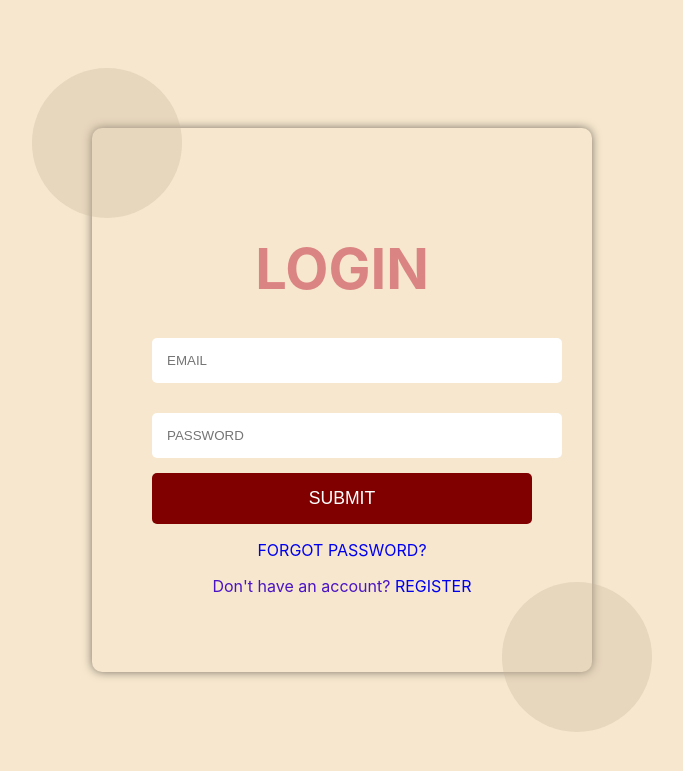
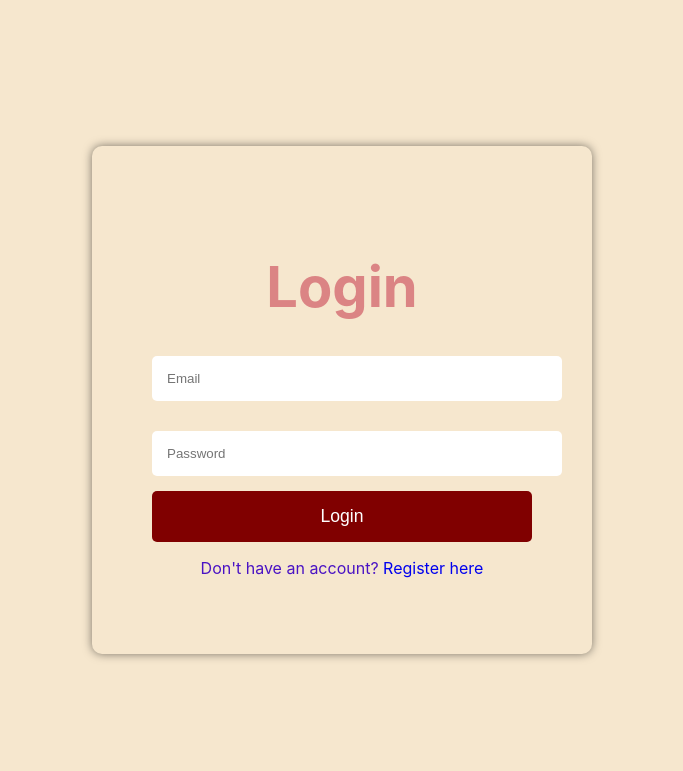
Before and after one commit to Sreekarreddy2005/P2P-FileSharing-Web, a Flask app: page /login in a window 1280 px wide. Shown: the top 771 px of the page, without its empty margins (298-981 px from the left). Run offline with Flask 3, Linux system fonts and the light colour scheme.

Commit message:
Update login.html
final

```diff
--- a/Filetransferapp/templates/login.html
+++ b/Filetransferapp/templates/login.html
@@ -8,19 +8,14 @@
 </head>
 <body class="login-body">
     <div class="login-container">
-        <div class="login-form">
-            <h2>LOGIN</h2>
-            <form id="loginForm">
-                <input type="email" id="email" name="email" placeholder="EMAIL" required>
-                <input type="password" id="password" name="password" placeholder="PASSWORD" required>
-                <button type="submit" id="loginSubmit">SUBMIT</button>
-            </form>
-            <p><a href="/forgot-password">FORGOT PASSWORD?</a></p>
-            <p>Don't have an account? <a href="/register">REGISTER</a></p>
-            <p id="errorMessage" class="error-message"></p>
-        </div>
-        <div class="circle left-circle"></div>
-        <div class="circle right-circle"></div>
+        <form class="login-form" id="loginForm">
+            <h2>Login</h2>
+            <input type="email" id="email" placeholder="Email" required>
+            <input type="password" id="password" placeholder="Password" required>
+            <button type="submit" id="loginSubmit">Login</button>
+            <p id="errorMessage" style="color: red;"></p>
+            <p>Don't have an account? <a href="/register">Register here</a></p>
+        </form>
     </div>
     <script src="/static/login.js"></script>
 </body>
```
